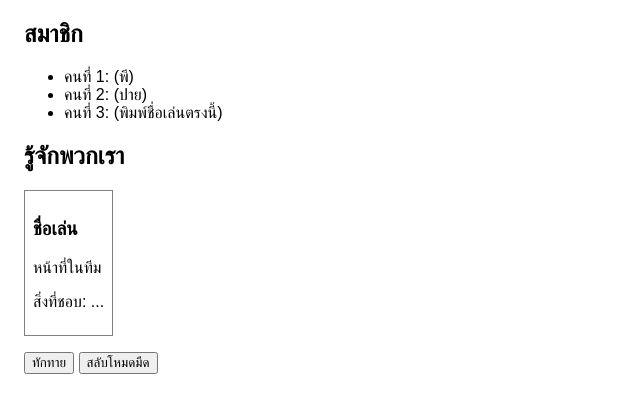
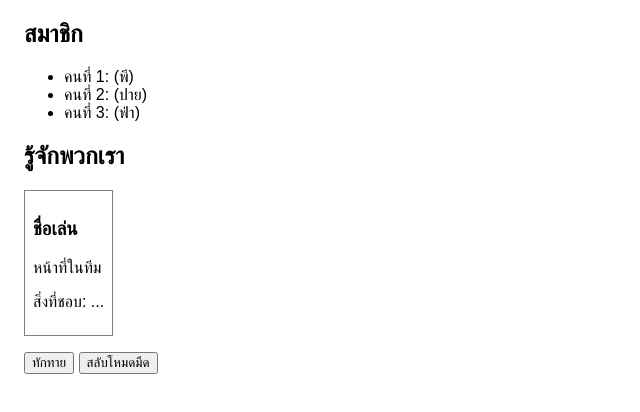
Before and after one commit to Anawinnnn/Team_11, a plain HTML site: page index.html in a window 1280 px wide. Shown: the part 62-474 px from the top of the page, without its empty margins (0-640 px from the left). Drawn offline with Linux system fonts and the light colour scheme.

Commit message:
เขียนชื่อ ฟ่า

```diff
--- a/index.html
+++ b/index.html
@@ -16,7 +16,7 @@
   <ul id="member-list">
     <li>คนที่ 1: (พี)</li>
     <li>คนที่ 2: (ปาย)</li>
-    <li>คนที่ 3: (พิมพ์ชื่อเล่นตรงนี้)</li>
+    <li>คนที่ 3: (ฟ่า)</li>
   </ul>
 
   <!-- ===== รอบที่ 2: คนที่ 1 (หัวหน้าทีม) ทำการ์ดให้ครบ 3 ใบ ===== -->
```
